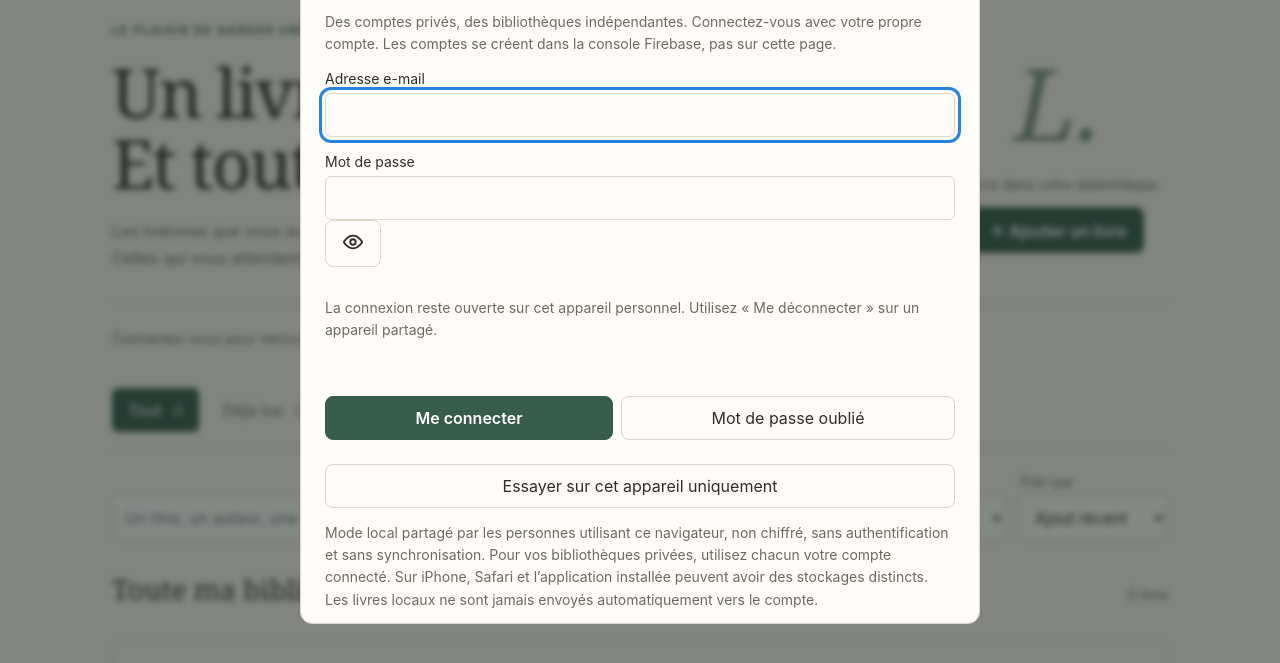
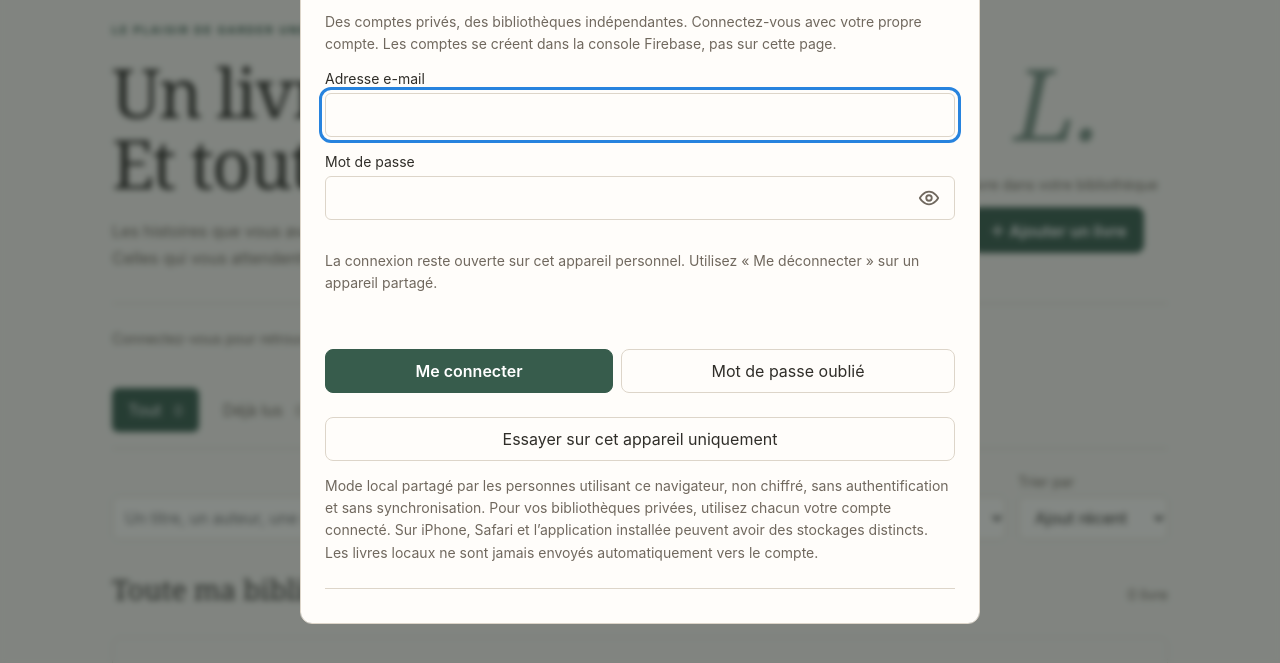
Before and after one commit to BerteBerte23/Lisiere, a website with bundled scripts: page index.html in a window 1280 px wide. Both pictures are taken after a click on the button "Réglages". Shown: the part 136-799 px from the top of the page. Built offline with nearby package versions, Linux system fonts and the light colour scheme.

Commit message:
Add files via upload

```diff
--- a/styles.css
+++ b/styles.css
@@ -55,3 +55,10 @@
 .tuto-off{margin-top:20px}
 .install-steps ol{padding-left:20px;line-height:1.7;font-size:14px}
 .book-detail{display:flex;gap:20px;margin:8px 0 20px}.book-detail>div:first-child{width:120px;flex-shrink:0}.book-detail .cover-wrap{pointer-events:none}
+
+/* Champ de mot de passe avec bouton afficher / masquer. */
+.pw-field{position:relative;display:block}
+.pw-field input{width:100%;padding-right:52px}
+.pw-field .pw-toggle{position:absolute;right:4px;top:50%;transform:translateY(-50%);width:44px;height:44px;min-height:0;padding:0;border:0;border-radius:8px;background:transparent;color:var(--muted);display:grid;place-items:center;cursor:pointer}
+.pw-field .pw-toggle:hover{color:var(--ink)}
+.pw-field .pw-toggle:focus-visible{outline:3px solid #2783de;outline-offset:1px}
```
